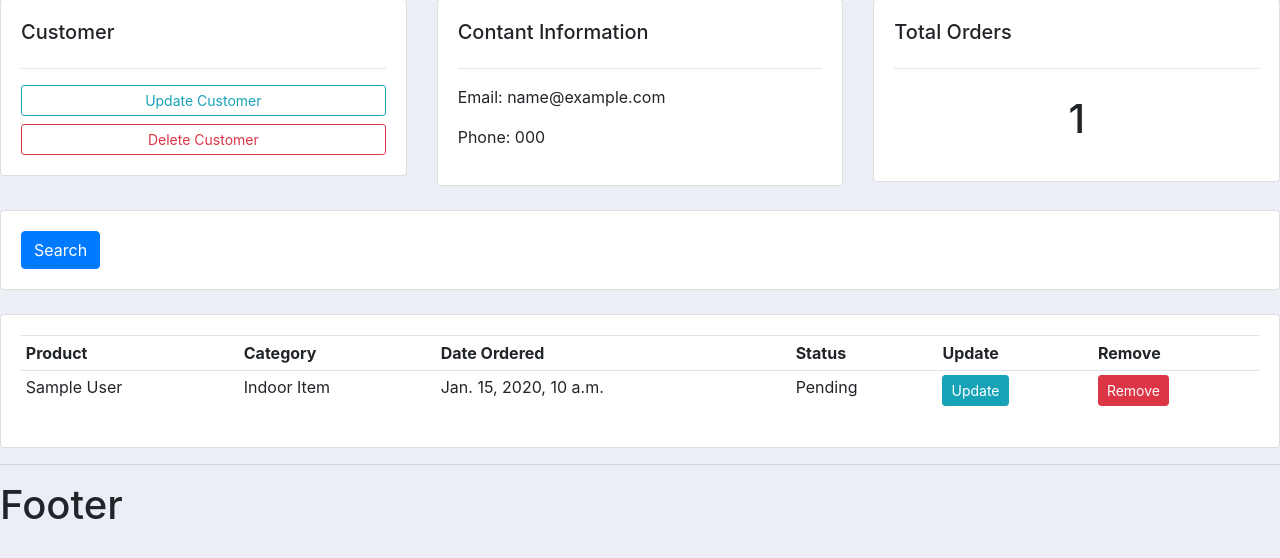
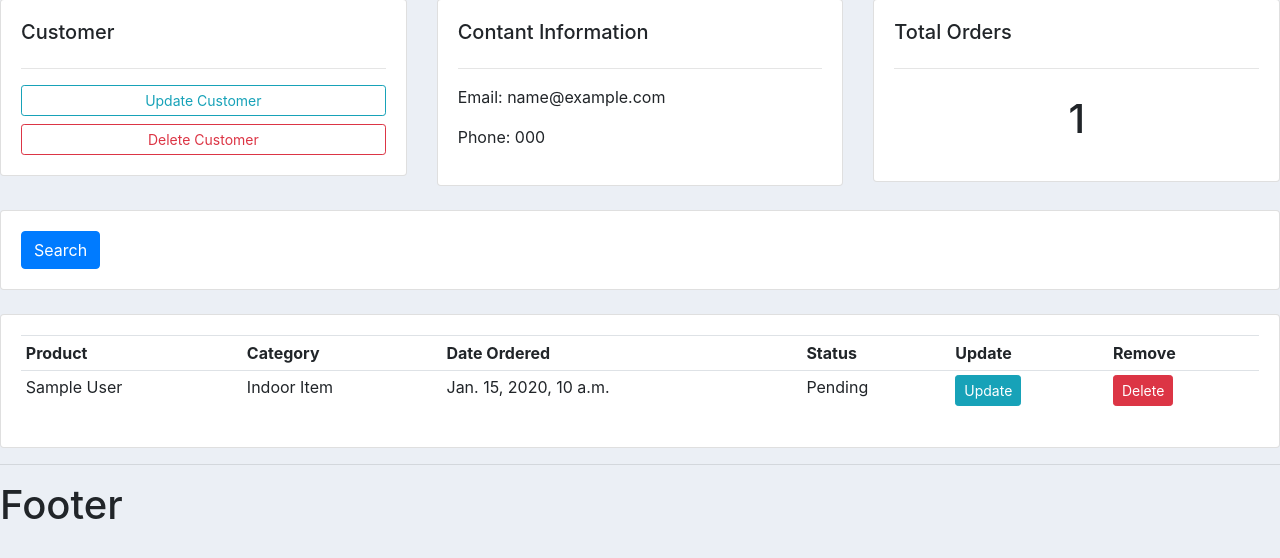
Before and after one commit to ttwange/studybud, a Django app: page /customer/1/ in a window 1280 px wide. Shown: the part 159-717 px from the top of the page. Run offline with Django 4.2, Linux system fonts and the light colour scheme; tables that the repository leaves empty hold one stand-in row (values such as "Sample post").

Commit message:
Improving on styling of the site

```diff
--- a/DjangoCrm/accounts/templates/accounts/customer.html
+++ b/DjangoCrm/accounts/templates/accounts/customer.html
@@ -66,8 +66,8 @@
           <td>{{order.product.category}}</td>
           <td>{{order.date_created}}</td>
           <td>{{order.status}}</td>
-          <td><a class="btn btn-sm btn-info" href="">Update</a></td>
-          <td><a class="btn btn-sm btn-danger" href="">Remove</a></td>
+          <td><a class="btn btn-sm btn-info" href="{% url 'update_Order' order.id  %}">Update</a></td>
+            <td><a class="btn btn-sm btn-danger" href="{% url 'delete_Order' order.id  %}">Delete</a></td>
         </tr>
         {% endfor %}
       </table>
```
